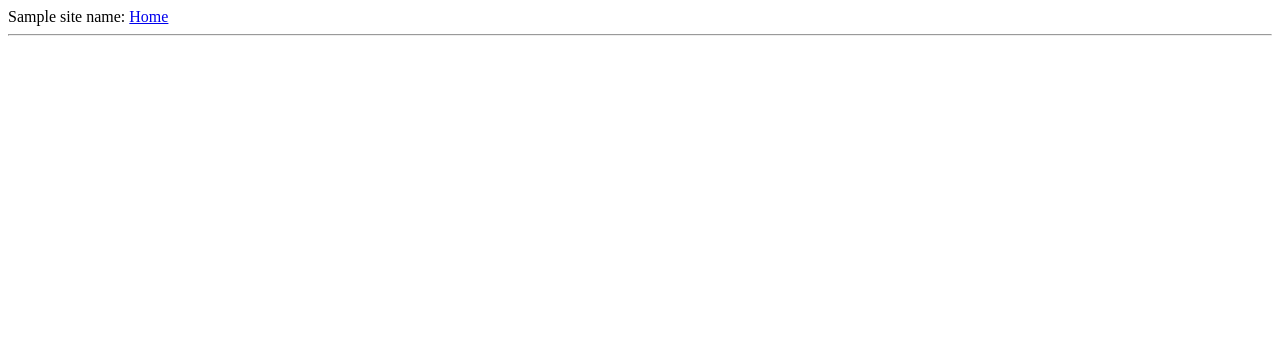
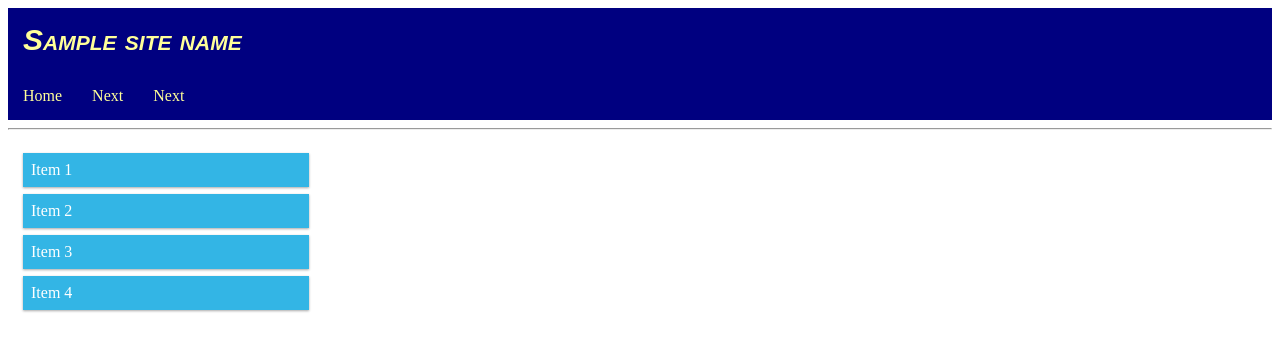
Before and after one commit to NathanFaulkner/encyclopedia, a Python web app: template app/templates/base.html in a window 1280 px wide. Shown: the top 351 px of the page. Run offline with Jinja, Linux system fonts and the light colour scheme; the template is opened without the code that fills it: most values are stand-ins (such as "Sample title", 1, 10 or a date in 2020).

Commit message:
Added some layout and various flask helpers

```diff
--- a/app/routes.py
+++ b/app/routes.py
@@ -8,3 +8,8 @@ site_name = 'Encyclopedia Omega'
 def index():
     user = {'username': 'August'}
     return render_template('index.html', user=user, title='Home', site_name=site_name)
+
+@app.route('/hello')
+def hello():
+    user = {'username': 'August'}
+    return render_template('hello.html', user=user, title='Home', site_name=site_name)
--- /dev/null
+++ b/app/static/css/main.css
@@ -0,0 +1,93 @@
+* {
+  box-sizing: border-box;
+}
+
+:root {
+  --logo-background-color: navy;
+  --logo-text-color: #ffff99;
+  --logo-text-hover-color: #aa44dd;
+}
+  /* --logo-background-color: #9933cc; */
+
+html {
+  font-family: "Computer Modern";
+}
+
+#site_name {
+  font-family: sans-serif;
+  font-style: oblique;
+  font-variant: small-caps;
+  font-weight: bold;
+  font-size: 30px;
+  color: var(--logo-text-color);
+}
+
+.row.after:: {
+  content: "";
+  clear: both;
+  display: table;
+}
+
+[class*="col-"] {
+  float: left;
+  padding: 15px;
+}
+
+.col-100 {width: 100%;}
+.col-75 {width: 75%;}
+.col-25 {width: 25%;}
+.col-50 {width: 50%;}
+
+
+.header {
+  background-color: var(--logo-background-color);
+  color: #ffffff;
+  padding: 15px;
+}
+
+/* .nav {
+  clear: right;
+} */
+
+.nav ul {
+  background-color: var(--logo-background-color);
+  list-style-type: none;
+  margin: 0;
+  padding: 0;
+  overflow: hidden;
+}
+
+.nav li {
+  float: left;
+}
+
+.nav li a {
+  color: var(--logo-text-color);
+  display: block;
+  text-align: center;
+  padding: 15px;
+  text-decoration: none;
+  border: 1px;
+}
+
+.nav li a:hover {
+  background-color: var(--logo-text-hover-color)
+}
+
+.menu ul {
+  list-style-type: none;
+  margin: 0;
+  padding: 0;
+}
+
+.menu li {
+  padding: 8px;
+  margin-bottom: 7px;
+  background-color: #33b5e5;
+  color: #ffffff;
+  box-shadow: 0 1px 3px rgba(0, 0, 0, 0.12), 0 1px 2px rgba(0, 0, 0, 0.24);
+}
+
+.menu li:hover {
+  background-color: #0099cc;
+}
--- a/app/templates/base.html
+++ b/app/templates/base.html
@@ -11,12 +11,40 @@
     <script id="MathJax-script" async
             src="https://cdn.jsdelivr.net/npm/mathjax@3/es5/tex-mml-chtml.js">
     </script>
-    <style>
-    </style>
+    <link rel="stylesheet" href="{{ url_for('static', filename='css/main.css') }}">
   </head>
+  <div class="row">
+    <header>
+      <div class="header">
+        <span id="site_name">{{ site_name }}</span><br>
+      </div>
+    </header>
+    <nav>
+      <div class="nav">
+        <ul>
+          <li><a href={{ url_for('index') }}>Home</a></li>
+          <li><a href="#">Next</a></li>
+          <li><a href="#">Next</a></li>
+        </ul>
+      </div>
+    </nav>
+  </div>
+  <hr>
+
   <body>
-    <div>{{ site_name }}: <a href={{ url_for('index') }}>Home</a></div>
-    <hr>
-    {% block content %}{% endblock %}
+    <div class="row">
+      <div class="col-25 menu">
+        <ul>
+          <li>Item 1</li>
+          <li>Item 2</li>
+          <li>Item 3</li>
+          <li>Item 4</li>
+        </ul>
+      </div>
+
+      <div class="col-75">
+      {% block frame %}{% endblock %}
+      </div>
+    </div>
   </body>
 </html>
--- a/app/templates/index.html
+++ b/app/templates/index.html
@@ -1,8 +1,6 @@
 <!DOCTYPE html>
 {% extends "base.html" %}
 
-{% block content %}
-  <h1>Hi, {{ user.username }}</h1>
-
-  <p>Here is some math \(x = 5\)</p>
+{% block frame %}
+  <iframe src="{{ url_for('hello') }}" width="100%" height="500"></iframe>
 {% endblock %}
```
Also changed, not shown: app/__init__.py (+44 -0 lines), app/templates/bare_bones.html (added, +11 -0 lines), app/templates/hello.html (added, +41 -0 lines), config.py (added, +15 -0 lines), 1 other file.
